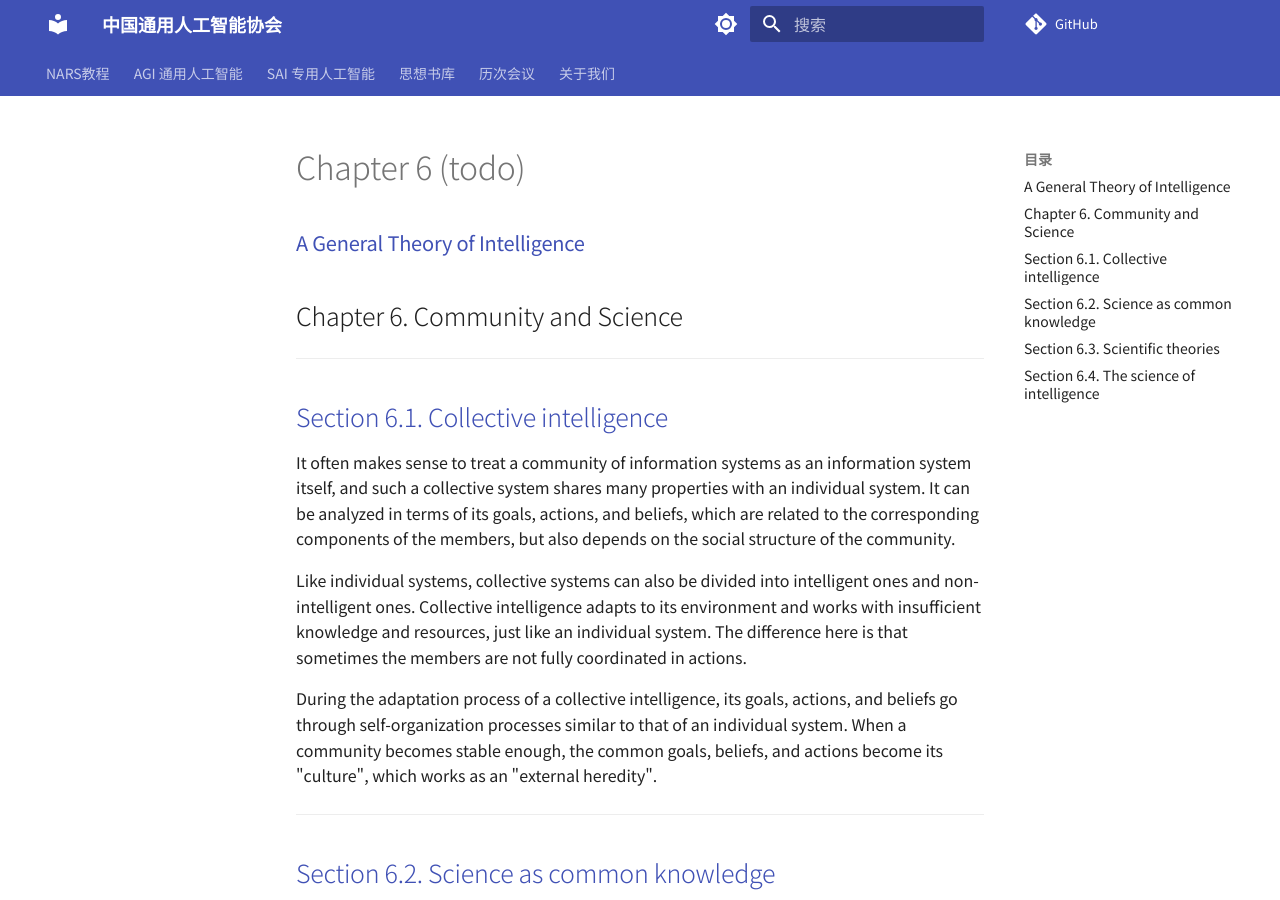
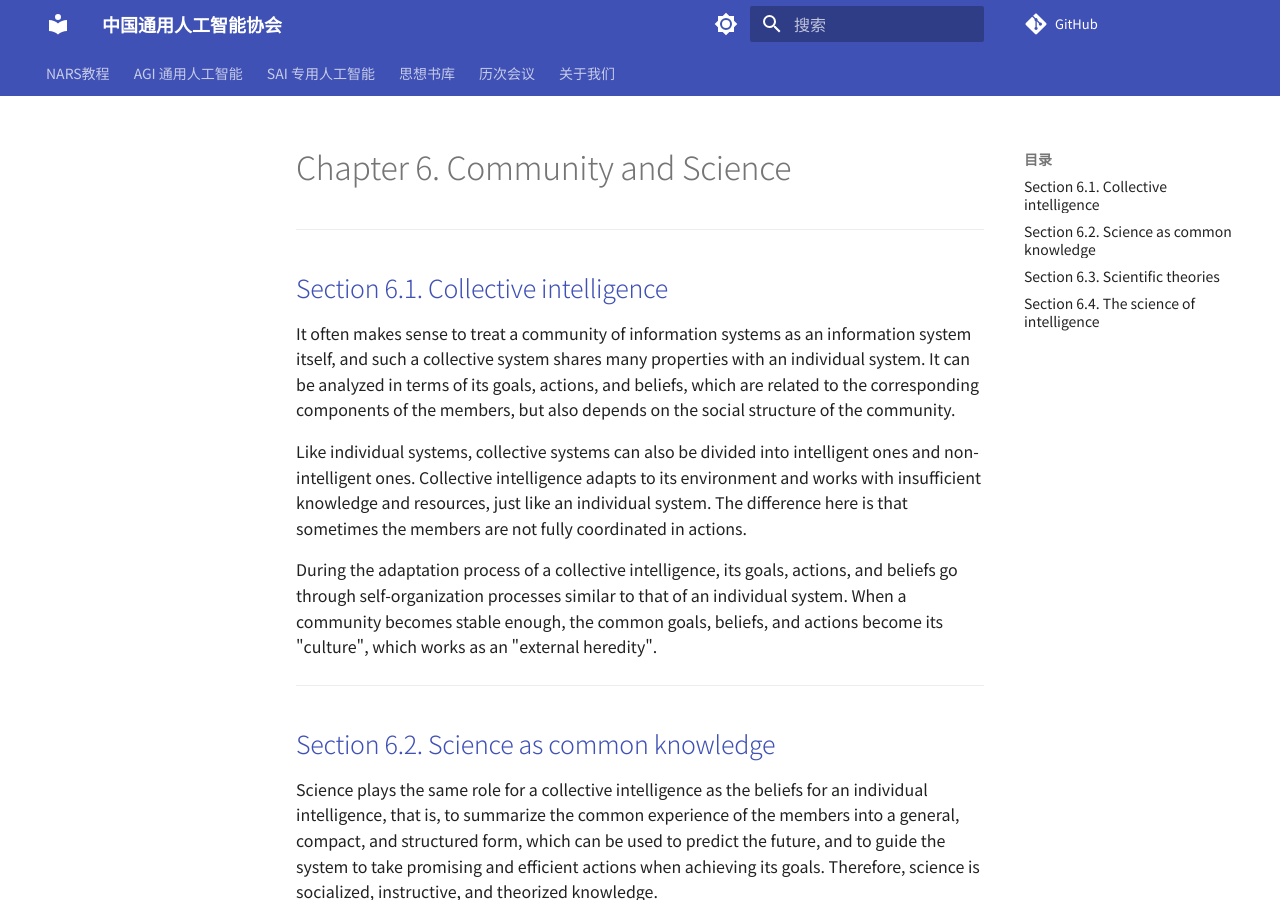
Before and after one commit to Hailaylin/agi-society-cn, an MkDocs documentation site: the page built from docs/nars/theory/gti/chapter6/index.md, in a window 1280 px wide and 900 px high. Built offline with MkDocs 1.6.1 and Material for MkDocs 9.7.7, drawn with Linux system fonts in a browser that asks for light colours; comment, search, counter and statistics services are not loaded.

Commit message:
style: :art: Markdown格式润色
根据markdownlint，润色GTI第六章格式

```diff
--- a/docs/nars/theory/gti/chapter6/index.md
+++ b/docs/nars/theory/gti/chapter6/index.md
@@ -2,10 +2,7 @@
 comments: true
 ---
 
-# Chapter 6 (todo)
-### [A General Theory of Intelligence](https://cis.temple.edu/~pwang/GTI-book/index.html)
-
-## Chapter 6. Community and Science
+# Chapter 6. Community and Science
 
 * * *
 
```
